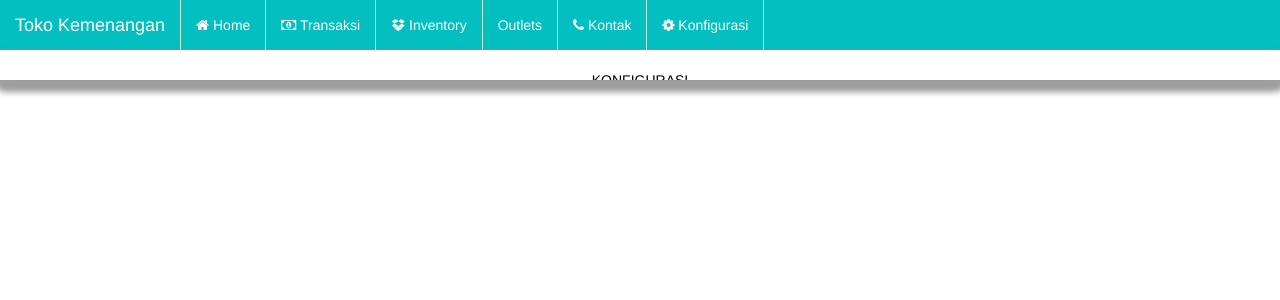
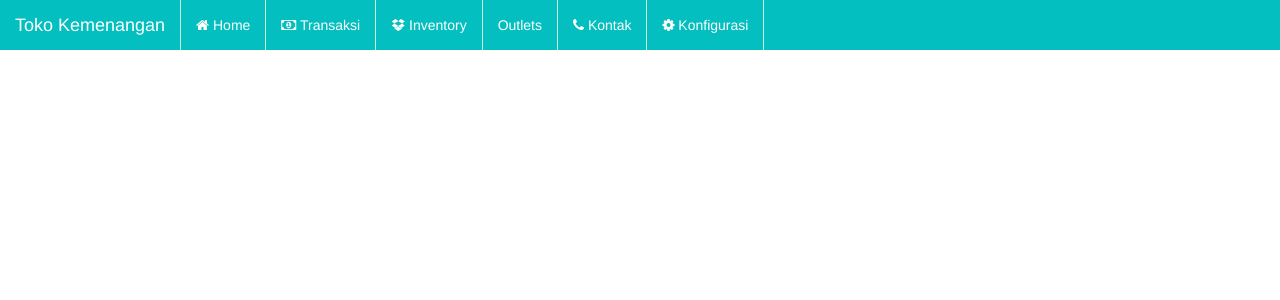
Before and after one commit to luckymahrus/victory, a CodeIgniter app: page /victory/formula/home in a window 1280 px wide. Shown: the top 300 px of the page. Run offline with CodeIgniter, Linux system fonts and the light colour scheme; some libraries are stand-ins or nearby versions.

Commit message:
wtf media

```diff
--- a/application/views/templates/default.php
+++ b/application/views/templates/default.php
@@ -49,10 +49,11 @@
         height: 0;
         z-index: 1;
         left: 0;
-        top: 50px;
+        top: 0px;
+        margin-top: -50px;
         background-color:#fff;
-        overflow-x: scroll;
-        overflow-y: scroll;
+        overflow-x: hidden;
+        overflow-y: hidden;
         -webkit-box-shadow: 0 7px 10px 0 #9E9E9E;
         box-shadow: 0 7px 10px 0 #9E9E9E;
         transition: 0.2s;
@@ -63,7 +64,7 @@
         top: 0%;
         width: 100%;
         text-align: center;
-        margin-top: 20px;
+        margin-top: 100px;
       }
       .navbar-nav>li{
         border-right: 1px solid #CAFCD8;
@@ -100,7 +101,13 @@
         -moz-transition: all 0.3s ease-in;
         transition: all 0.3s ease-in;
       }
-      @media only screen and (max-device-width: 767px){
+      #div_inven{
+        margin-left: 8%;
+      }
+      @media (max-width: 985px){{
+        #div_inven{
+          margin-left: 0px !important;
+        }
 
       }
     </style>
@@ -197,7 +204,7 @@
               <li><a href="#" onclick="openNav(this)"><i class="fa fa-dropbox" aria-hidden="true"></i> Inventory</a>
                   <div class="container-fluid overlay">
                     <div class="overlay-content">
-                      <div style="margin-left: 8%">
+                      <div id="div_inven">
                       <div class="tile-group">
                         <span class="tile-group-title">Inventory</span>
                         <div class="tile-container"><!--Container begins-->
```
